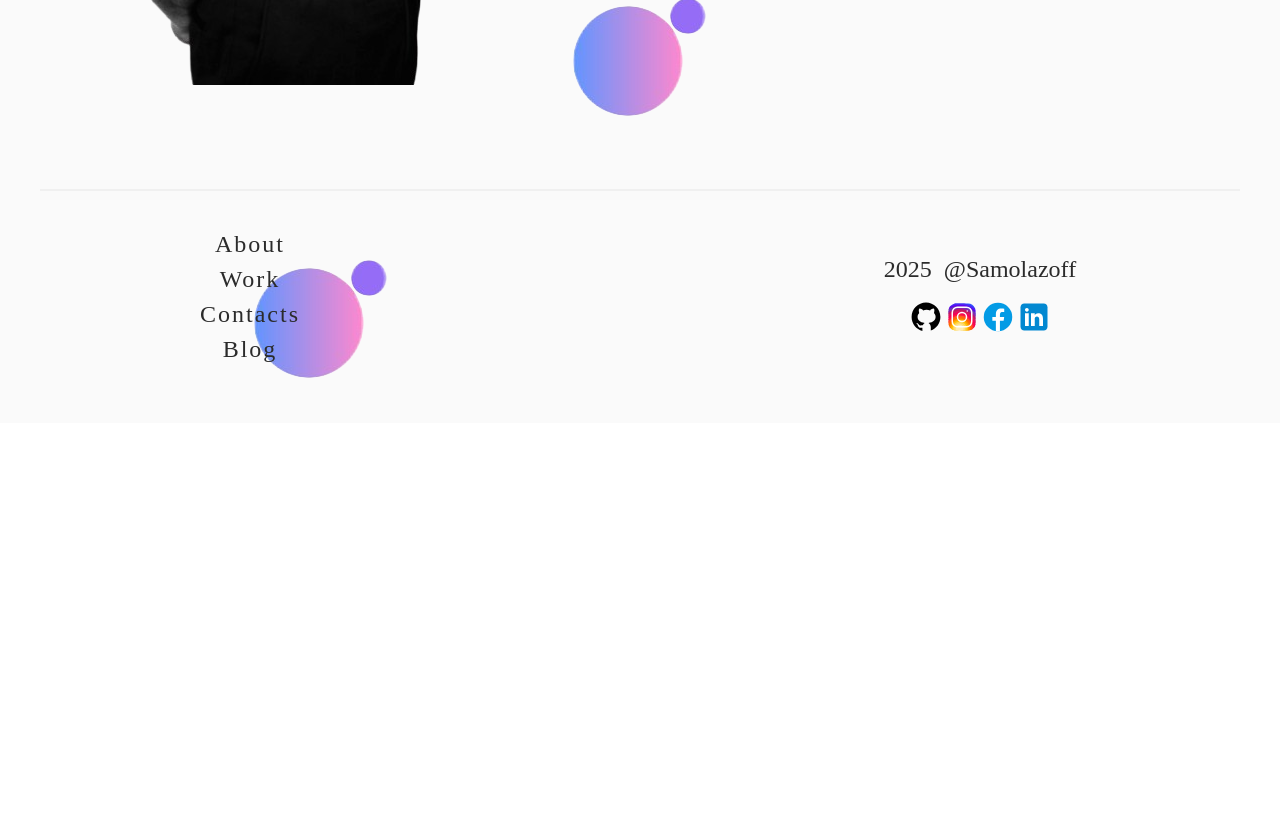
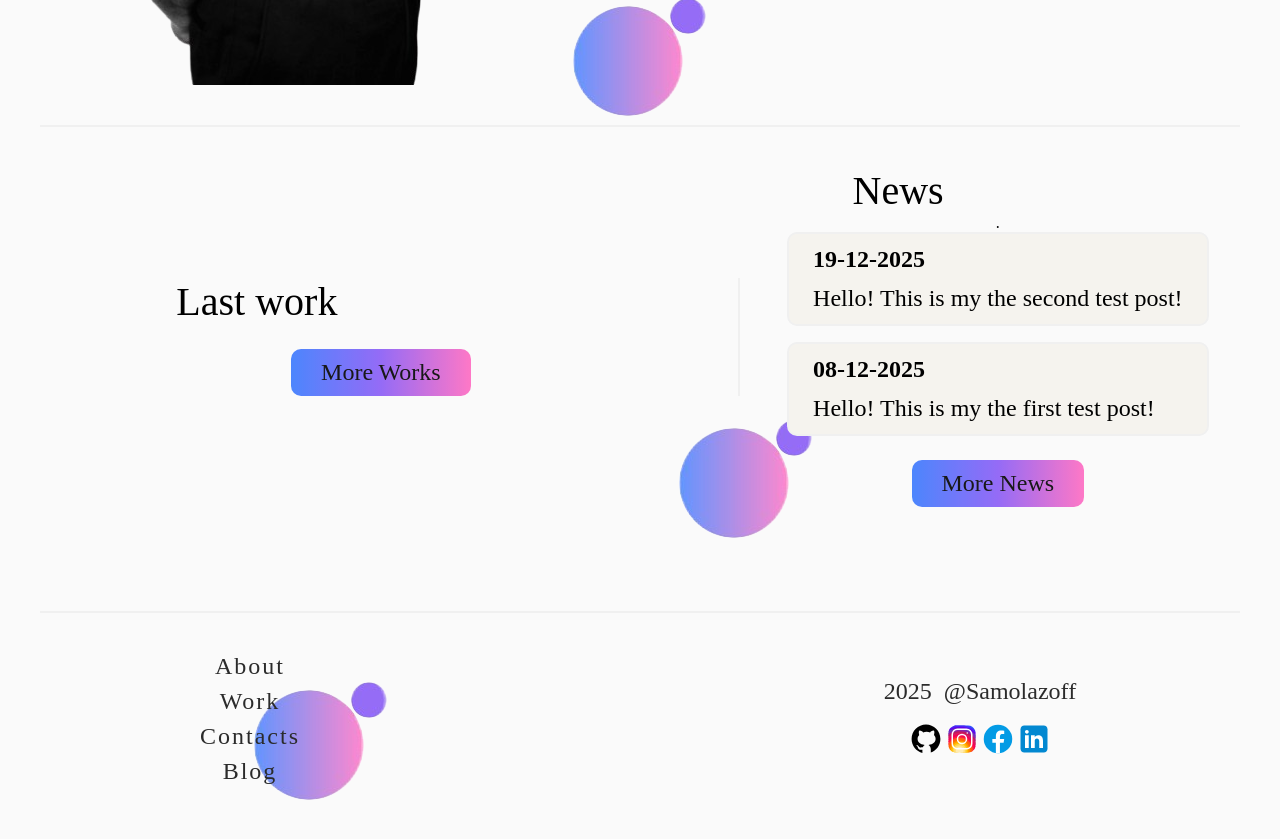
Before and after one commit to samolazoff/SAMOLAZOV, a React (Vite) app in the folder client/: page / in a window 1280 px wide. Shown: the part 820-1659 px from the top of the page. Before the commit the page ends 1243 px from the top, so only its background shows below. Built offline with nearby package versions, Linux system fonts and the light colour scheme.

Commit message:
Add mini-blog in block about

```diff
--- a/client/src/data/data.json
+++ b/client/src/data/data.json
@@ -33,19 +33,13 @@
     ],
     "blog": [
         {
-            "id": "a123lkm2i34u12m34",
-            "title": "Hello! This is my the first test post!",
-            "data": "08-12-2025",
+            "id": "a123lkm2i34DSDSDSDSu12m34",
+            "title": "Hello! This is my the second test post!",
+            "data": "19-12-2025",
             "txt": "Lorem ipsum, dolor sit amet consectetur adipisicing elit. Ducimus beatae cupiditate ea blanditiis architecto odio perferendis nostrum dolorem quasi inventore consectetur, earum error distinctio similique ipsa nemo ex iure suscipit, consequuntur ipsum deleniti, et nihil. Eum, perferendis iusto molestiae ullam nesciunt earum exercitationem alias reiciendis commodi. Dolor, aliquam mollitia. Amet aut, repellat eos, itaque consectetur debitis doloribus consequuntur esse dolores, necessitatibus exercitationem corporis iste ex error. Dolor numquam qui accusamus ullam alias libero omnis officiis maxime similique aut deleniti, saepe vel aliquid dignissimos commodi autem facilis velit distinctio earum. Soluta, dolor! Aliquid unde officia, quaerat quae ratione excepturi a, molestias cupiditate esse tempore porro saepe sed impedit praesentium! Itaque, illo modi. Eius maiores suscipit ad, aspernatur voluptas omnis consequuntur placeat!"
         },
         {
-            "id": "a123lkm2i34DSDSDSDSu12m34",
-            "title": "Hello! This is my the first test post!",
-            "data": "08-12-2025",
-            "txt": "Lorem ipsum, dolor sit amet consectetur adipisicing elit. Ducimus beatae cupiditate ea blanditiis architecto odio perferendis nostrum dolorem quasi inventore consectetur, earum error distinctio similique ipsa nemo ex iure suscipit, consequuntur ipsum deleniti, et nihil. Eum, perferendis iusto molestiae ullam nesciunt earum exercitationem alias reiciendis commodi. Dolor, aliquam mollitia. Amet aut, repellat eos, itaque consectetur debitis doloribus consequuntur esse dolores, necessitatibus exercitationem corporis iste ex error. Dolor numquam qui accusamus ullam alias libero omnis officiis maxime similique aut deleniti, saepe vel aliquid dignissimos commodi autem facilis velit distinctio earum. Soluta, dolor! Aliquid unde officia, quaerat quae ratione excepturi a, molestias cupiditate esse tempore porro saepe sed impedit praesentium! Itaque, illo modi. Eius maiores suscipit ad, aspernatur voluptas omnis consequuntur placeat!"
-        },
-        {
-            "id": "a123lkmASDASDADASD2i34DSDSDSDSu12m34",
+            "id": "a123lkm2i34u12m34",
             "title": "Hello! This is my the first test post!",
             "data": "08-12-2025",
             "txt": "Lorem ipsum, dolor sit amet consectetur adipisicing elit. Ducimus beatae cupiditate ea blanditiis architecto odio perferendis nostrum dolorem quasi inventore consectetur, earum error distinctio similique ipsa nemo ex iure suscipit, consequuntur ipsum deleniti, et nihil. Eum, perferendis iusto molestiae ullam nesciunt earum exercitationem alias reiciendis commodi. Dolor, aliquam mollitia. Amet aut, repellat eos, itaque consectetur debitis doloribus consequuntur esse dolores, necessitatibus exercitationem corporis iste ex error. Dolor numquam qui accusamus ullam alias libero omnis officiis maxime similique aut deleniti, saepe vel aliquid dignissimos commodi autem facilis velit distinctio earum. Soluta, dolor! Aliquid unde officia, quaerat quae ratione excepturi a, molestias cupiditate esse tempore porro saepe sed impedit praesentium! Itaque, illo modi. Eius maiores suscipit ad, aspernatur voluptas omnis consequuntur placeat!"
--- a/client/src/pages/About/About.jsx
+++ b/client/src/pages/About/About.jsx
@@ -1,4 +1,6 @@
 import './About.scss';
+
+import {Link} from 'react-router';
 
 import TitleBlock from '../../components/ui/TitleBlock/TitleBlock';
 import SubtitleBlock from '../../components/ui/SubtitleBlock/SubtitleBlock';
@@ -6,7 +8,23 @@ import Btn from '../../components/ui/Btn/Btn';
 
 import imgMine from '../../assets/images/about/5373046436129799659.png';
 
+import {works, blog} from '../../data/data.json';
+
+const miniBlogPost = (item) => {
+
+    const {id, title, data} = item;
+
+    return (
+        <li key={id} id={id} className='blog-mini-item'>
+            <data value={data}>{data}</data>
+            <Link to={id} className='blog-mini-item__title'>{title}</Link>
+        </li>
+    )
+}
+
+
 const About = () => {
+
     return (
         <>
             <section className='app-about'>
@@ -17,10 +35,27 @@ const About = () => {
                     <span className="app-about-content__txt">I enjoy creating delightful, human-centered digital experiences. You have only one chance to become a full-fledged part of the Internet.</span>
                     <span className="app-about-content__txt app-about-content__txt_right">Let’s make it an amazing one!</span>
                     <Btn tage='link' href='#contacts-form' txt='Contacts Me'/>
-            </div>
+                </div>
             </section>
             <section className="mini-pages">
+                <div className="work-mini">
+                    <h3 className="title-block-mini">Last work</h3>
 
+                    <Btn tage='link' href='/work' txt='More Works'/>
+                </div>
+                <div className="blog-mini">
+                    <h3 className="title-block-mini">News</h3>.
+                    <ul className="blog-mini-list">
+                        {
+                            blog.map((itm) => {
+                                return(
+                                   miniBlogPost(itm)
+                                )
+                            })
+                        }
+                    </ul>
+                    <Btn tage='link' href='/blog' txt='More News'/>
+                </div>
             </section>
         </>
 
--- a/client/src/pages/About/About.scss
+++ b/client/src/pages/About/About.scss
@@ -28,8 +28,61 @@
         }
     }
 }
+.mini-pages{
+    @include flex($dir: row);
+    gap: 1em;
+    width: 100%;
+    padding: 2.5em 0;
+    border-top: 2px solid $border;
+    background-image: url('../../assets/images/footer/colorful-removebg-preview.png');
+    background-repeat: no-repeat;
+    background-position-x: 60%;
+    background-position-y: 100%;
+    .title-block-mini{
+        width: 100%;
+        padding-left: 20%;
+        font-size: 2.5em;
+    }
+    .work-mini{
+        @include flex();
+        flex-grow: 8;
+        padding-right: 1em;
+        border-right: 2px solid $border;
+    }
+    .blog-mini{
+        @include flex();
+        flex-grow: 1;
+        &-list{
+            @include flex();
+            gap: 1em;
+        }
+        &-item{
+            @include flex($ai: flex-start);
+            width: 100%;
+            gap: .5em;
+            padding: 0.5em 1em;
+            font-size: 1.5em;
+            border: 2px solid $border;
+            border-radius: 10px;
+            background-color: $soft;
+            data{
+                font-weight: 700;
+            }
+        }
+    }
+}
+
+
+
+
+
+
+
+
+
+
+
 @media screen and (max-width: 992px) {
-
     .app-about{
         background-position-x: 50%;
         background-position-y: 50%;
--- a/client/src/pages/Blog/Blog.scss
+++ b/client/src/pages/Blog/Blog.scss
@@ -1,4 +1,6 @@
 .app-blog{
+        padding: 2.5em 0;
+        border-top: 2px solid $border;
     &-wrap{
         @include flex();
         gap: 1em;
```
